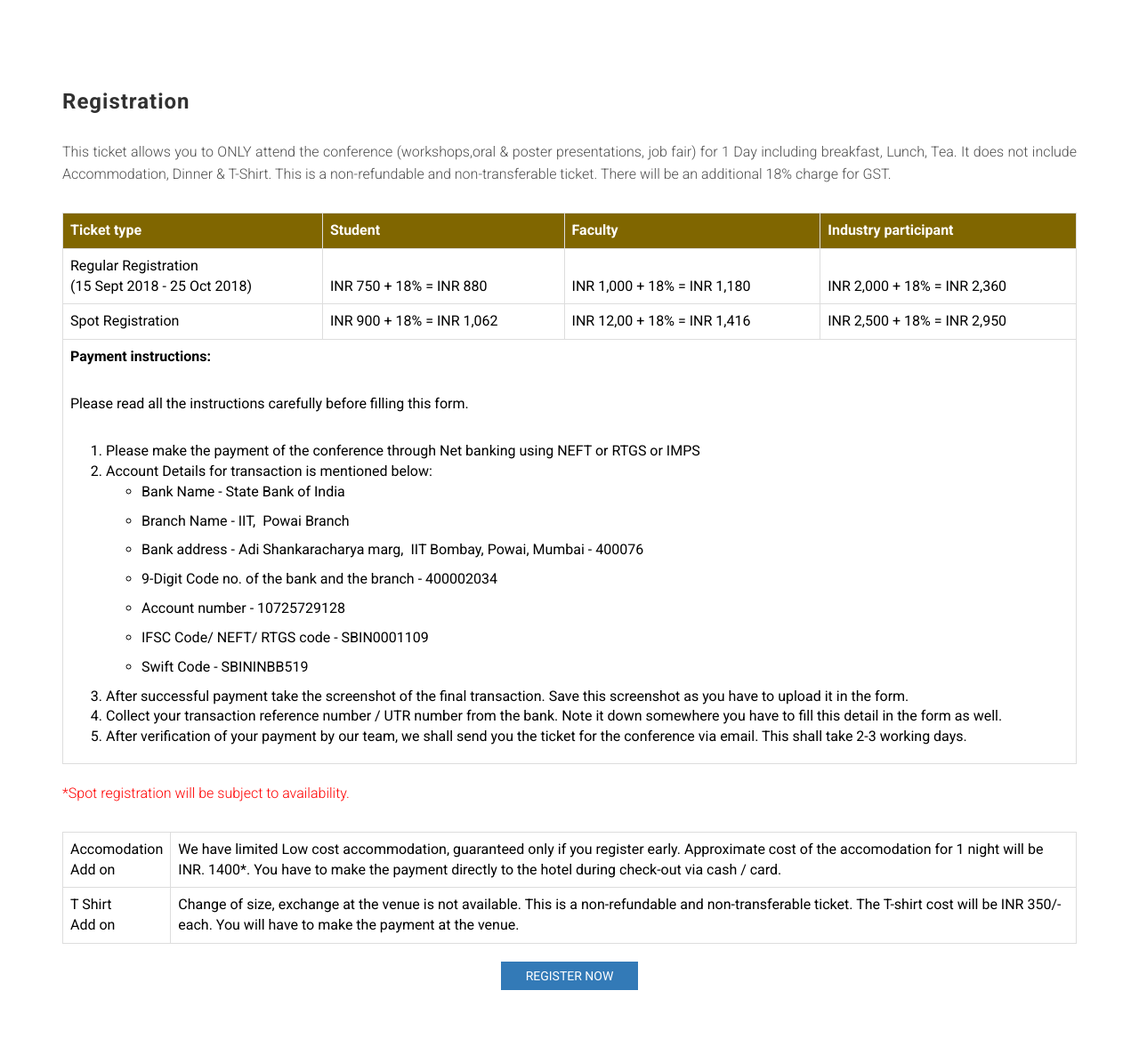
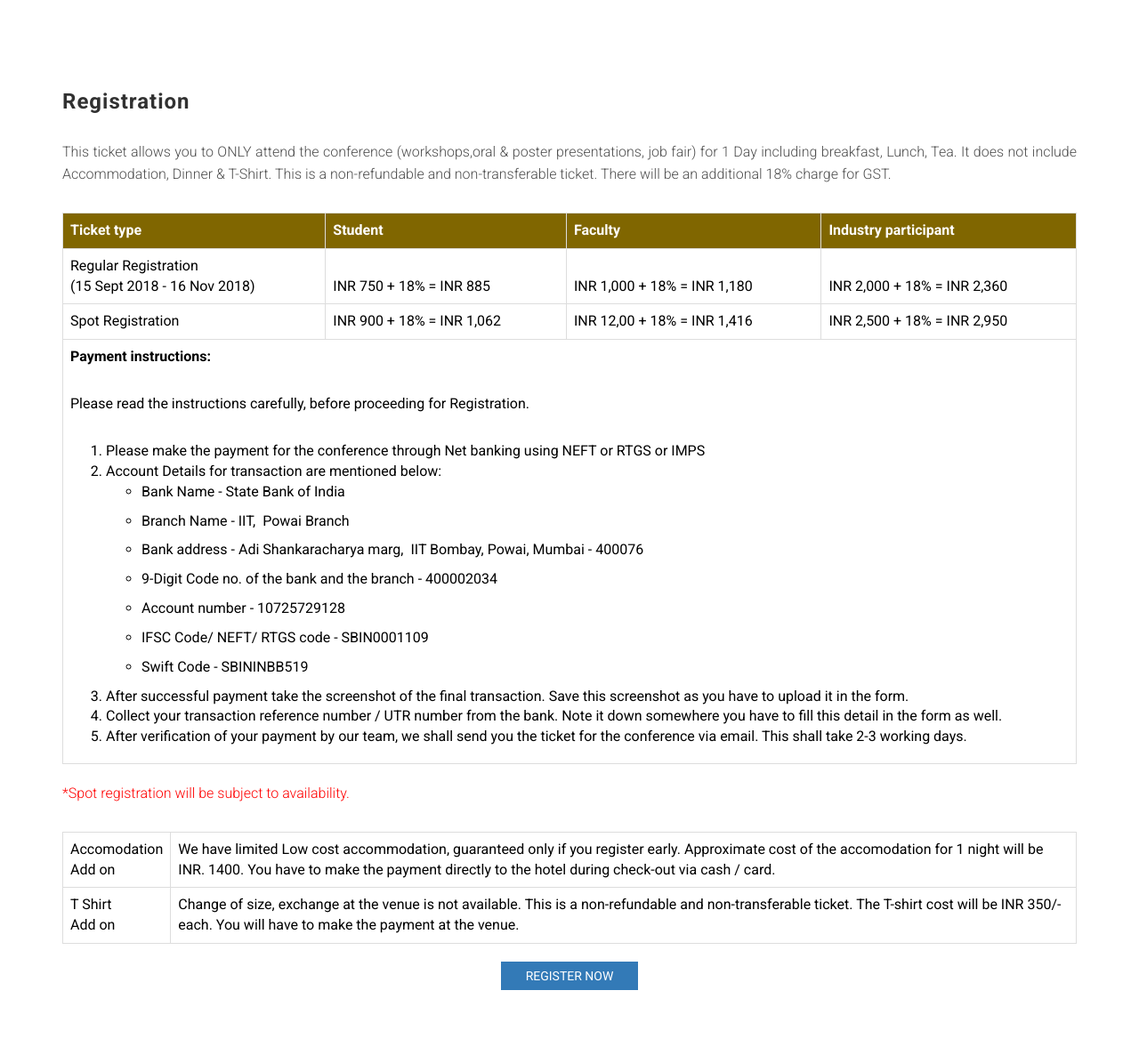
Before and after one commit to FOSSEE/nccps-2018, a Django app: page /nccps-2018/ in a window 1280 px wide. Shown: the part 2021-3207 px from the top of the page at 89% size. Run offline with Django 3.2, Linux system fonts and the light colour scheme; some libraries are stand-ins or nearby versions.

Commit message:
updated the payment instructions

```diff
--- a/static/website/templates/home.html
+++ b/static/website/templates/home.html
@@ -158,12 +158,12 @@
                     <td style="vertical-align:bottom;border-top:none;!important">
                           <div class="align-baseline">
                           Regular Registration
-                          <br>(15 Sept 2018 - 25 Oct 2018)
+                          <br>(15 Sept 2018 - 16 Nov 2018)
                           </div>
                     </td>
                     <td style="vertical-align:bottom;border-top:none;!important">
                           <div class="align-baseline">
-                          INR 750 + 18% = INR 880
+                          INR 750 + 18% = INR 885
                           </div>
                     </td>
                     <td style="vertical-align:bottom;border-top:none;!important">
@@ -203,10 +203,10 @@
                     <tr>
               <td colspan="4">
               <p class="text-justify"><b>Payment instructions:</b></span></p>
-                <p><span class="text-justify">Please read all the instructions carefully before filling this form.</span></p>
+                <p><span class="text-justify">Please read the instructions carefully, before proceeding for Registration.</span></p>
                 <ol>
-                <li><span class="text-justify">Please make the payment of the conference through Net banking using NEFT or RTGS or IMPS</span></li>
-                <li><span class="text-justify">Account Details for transaction is mentioned below:</span></li>
+                <li><span class="text-justify">Please make the payment for the conference through Net banking using NEFT or RTGS or IMPS</span></li>
+                <li><span class="text-justify">Account Details for transaction are mentioned below:</span></li>
                 <ul>
                 <li><span class="text-justify">Bank Name - State Bank of India</span></li>
                 <li><span class="text-justify">Branch Name - IIT, &nbsp;Powai Branch</span></li>
@@ -245,7 +245,7 @@
               </td>
               <td style="vertical-align:bottom;border-top:none;!important">
                 <div class="align-baseline">
-                  We have limited Low cost accommodation, guaranteed only if you register early. Approximate cost  of the accomodation for 1 night will be INR. 1400*. You have to make the payment directly to the hotel during check-out via cash / card.
+                  We have limited Low cost accommodation, guaranteed only if you register early. Approximate cost  of the accomodation for 1 night will be INR. 1400. You have to make the payment directly to the hotel during check-out via cash / card.
 
                 </div>
               </td>
```
